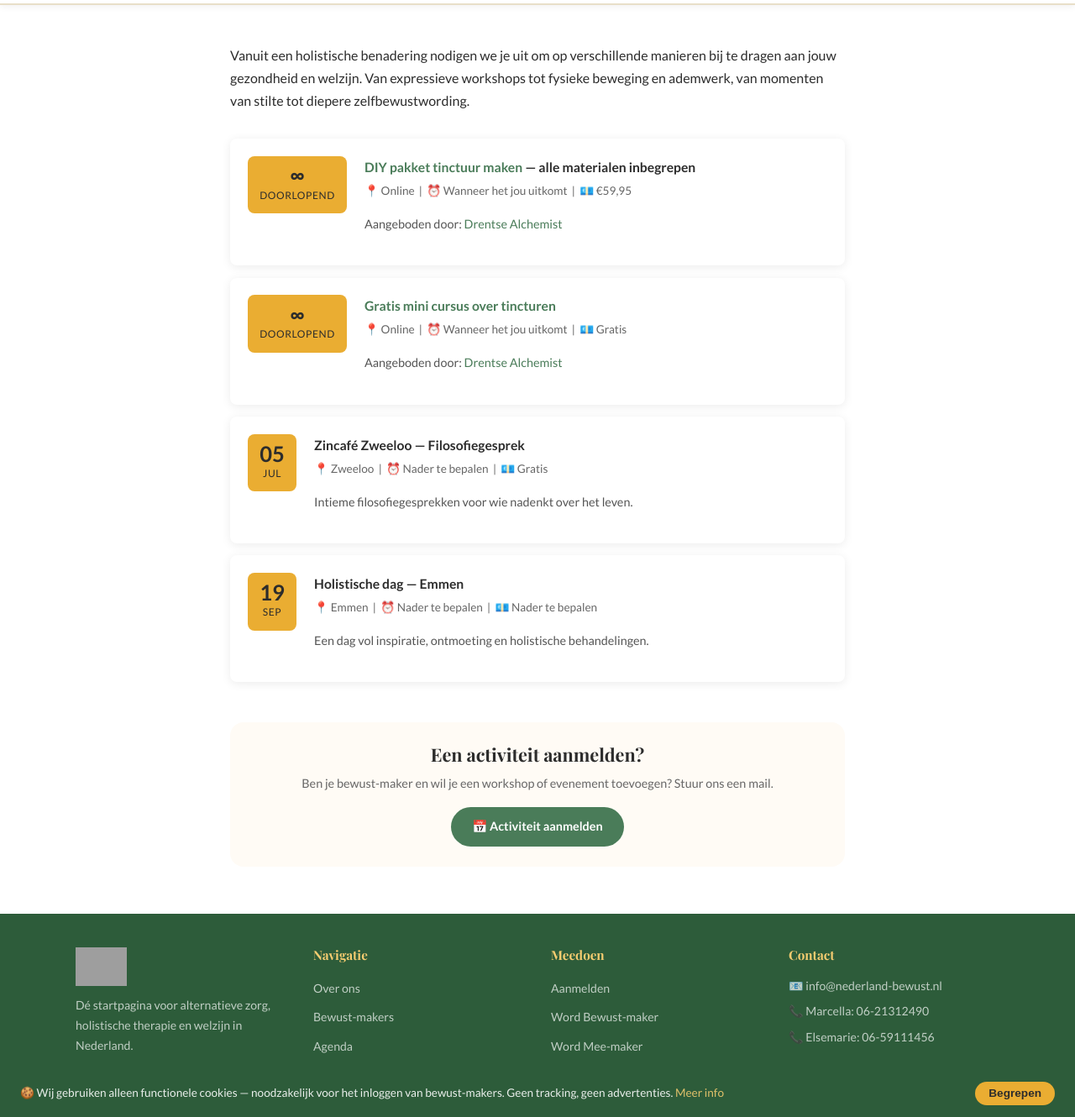
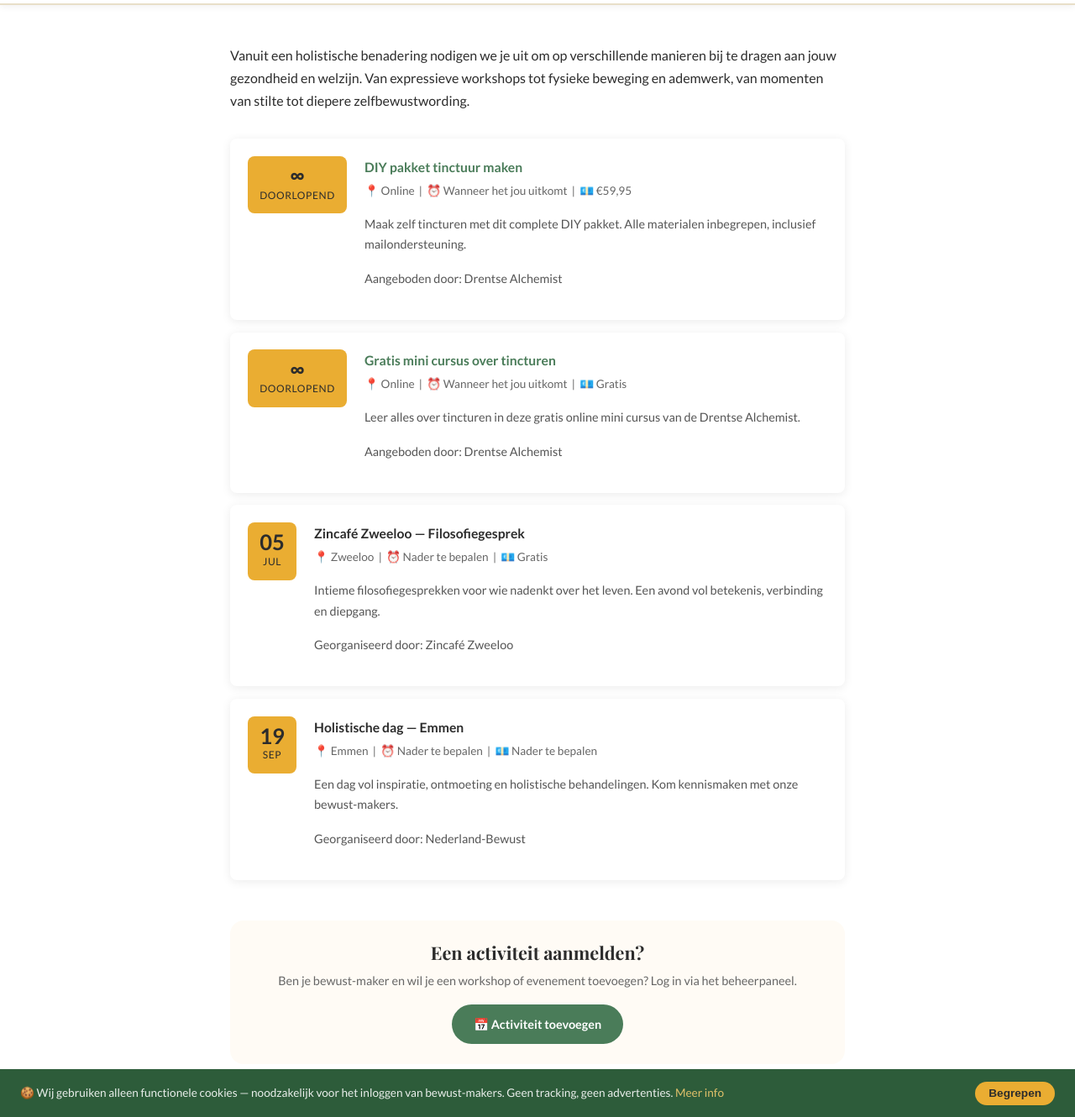
Before and after one commit to hands4flownl/nederland-bewust, a Jekyll site: the page built from pages/agenda.html, in a window 1280 px wide and 1400 px high, scrolled down 196 px, cut to the strip 70-1400 px from the top of the window. Shown: the whole strip at 84% size. Built offline with Jekyll 4.4.1, drawn with Linux system fonts in a browser that asks for light colours; grey boxes are pictures that could not be loaded.

Commit message:
📅 Agenda: leest nu uit _agenda/ collectie (CMS-beheerbaar)

```diff
--- a/pages/agenda.html
+++ b/pages/agenda.html
@@ -15,9 +15,13 @@
 
     <p style="margin-bottom:2rem;">Vanuit een holistische benadering nodigen we je uit om op verschillende manieren bij te dragen aan jouw gezondheid en welzijn. Van expressieve workshops tot fysieke beweging en ademwerk, van momenten van stilte tot diepere zelfbewustwording.</p>
 
+    {% assign alle_items = site.agenda | where: "gepubliceerd", true %}
+    {% assign doorlopend = alle_items | where: "doorlopend", true %}
+    {% assign gepland = alle_items | where: "doorlopend", false | sort: "datum" %}
+
     <div id="agenda-lijst">
 
-      <!-- Doorlopende activiteiten (geen vervaldatum) -->
+      {% for item in doorlopend %}
       <article class="agenda-item" data-datum="">
         <div class="agenda-datum">
           <div class="agenda-datum__dag">∞</div>
@@ -25,82 +29,77 @@
         </div>
         <div class="agenda-info">
           <p class="agenda-info__titel">
-            <a href="https://drentse-alchemist.nl/product/diy-tinctuurpakket-met-mailondersteuning" target="_blank" rel="noopener">DIY pakket tinctuur maken</a>
-            — alle materialen inbegrepen
+            {% if item.aanmeld and item.aanmeld != "" %}
+              <a href="{{ item.aanmeld }}" target="_blank" rel="noopener">{{ item.titel }}</a>
+            {% else %}
+              {{ item.titel }}
+            {% endif %}
           </p>
           <p class="agenda-info__meta">
-            📍 Online &nbsp;|&nbsp; ⏰ Wanneer het jou uitkomt &nbsp;|&nbsp; 💶 €59,95
+            📍 {{ item.locatie }} &nbsp;|&nbsp;
+            ⏰ {{ item.tijdstip }} &nbsp;|&nbsp;
+            💶 {{ item.prijs }}
           </p>
+          {% if item.beschrijving %}
+          <p style="font-size:0.9rem;color:#555;margin-top:0.4rem;">{{ item.beschrijving }}</p>
+          {% endif %}
           <p style="font-size:0.9rem;color:#555;margin-top:0.4rem;">
-            Aangeboden door: <a href="https://drentse-alchemist.nl" target="_blank" rel="noopener">Drentse Alchemist</a>
+            Aangeboden door: {{ item.organisator }}
           </p>
         </div>
       </article>
+      {% endfor %}
 
-      <article class="agenda-item" data-datum="">
+      {% for item in gepland %}
+      {% assign datum_parts = item.datum | split: "-" %}
+      {% assign maanden = "jan,feb,mrt,apr,mei,jun,jul,aug,sep,okt,nov,dec" | split: "," %}
+      {% assign maand_nr = datum_parts[1] | minus: 1 %}
+      {% assign maand_naam = maanden[maand_nr] %}
+      <article class="agenda-item" data-datum="{{ item.datum }}">
         <div class="agenda-datum">
-          <div class="agenda-datum__dag">∞</div>
-          <div class="agenda-datum__maand">Doorlopend</div>
+          <div class="agenda-datum__dag">{{ datum_parts[2] }}</div>
+          <div class="agenda-datum__maand">{{ maand_naam }}</div>
         </div>
         <div class="agenda-info">
           <p class="agenda-info__titel">
-            <a href="https://drentse-alchemist.nl/blog/gratis-mini-cursus-over-tincturen" target="_blank" rel="noopener">Gratis mini cursus over tincturen</a>
+            {% if item.aanmeld and item.aanmeld != "" %}
+              <a href="{{ item.aanmeld }}" target="_blank" rel="noopener">{{ item.titel }}</a>
+            {% else %}
+              {{ item.titel }}
+            {% endif %}
           </p>
           <p class="agenda-info__meta">
-            📍 Online &nbsp;|&nbsp; ⏰ Wanneer het jou uitkomt &nbsp;|&nbsp; 💶 Gratis
+            📍 {{ item.locatie }} &nbsp;|&nbsp;
+            ⏰ {{ item.tijdstip }} &nbsp;|&nbsp;
+            💶 {{ item.prijs }}
           </p>
+          {% if item.beschrijving %}
+          <p style="font-size:0.9rem;color:#555;margin-top:0.4rem;">{{ item.beschrijving }}</p>
+          {% endif %}
           <p style="font-size:0.9rem;color:#555;margin-top:0.4rem;">
-            Aangeboden door: <a href="https://drentse-alchemist.nl" target="_blank" rel="noopener">Drentse Alchemist</a>
+            Georganiseerd door: {{ item.organisator }}
           </p>
         </div>
       </article>
+      {% endfor %}
 
-      <!-- Geplande activiteiten — data-datum="YYYY-MM-DD" -->
-      <article class="agenda-item" data-datum="2026-07-05">
-        <div class="agenda-datum">
-          <div class="agenda-datum__dag">05</div>
-          <div class="agenda-datum__maand">jul</div>
-        </div>
-        <div class="agenda-info">
-          <p class="agenda-info__titel">Zincafé Zweeloo — Filosofiegesprek</p>
-          <p class="agenda-info__meta">
-            📍 Zweeloo &nbsp;|&nbsp; ⏰ Nader te bepalen &nbsp;|&nbsp; 💶 Gratis
-          </p>
-          <p style="font-size:0.9rem;color:#555;margin-top:0.4rem;">
-            Intieme filosofiegesprekken voor wie nadenkt over het leven.
-          </p>
-        </div>
-      </article>
+      {% if alle_items.size == 0 %}
+      <div style="text-align:center; padding:3rem 0; color:var(--tekst-licht);">
+        <p style="font-size:1.1rem;">Er staan momenteel geen activiteiten gepland.</p>
+        <p style="margin-top:0.5rem; font-size:0.9rem;">Volg ons op
+          <a href="https://www.facebook.com/profile.php?id=61587382533407" target="_blank" rel="noopener">Facebook</a>
+          of <a href="https://www.instagram.com/nederlandbewust2026/" target="_blank" rel="noopener">Instagram</a>
+          voor de laatste updates.</p>
+      </div>
+      {% endif %}
 
-      <article class="agenda-item" data-datum="2026-09-19">
-        <div class="agenda-datum">
-          <div class="agenda-datum__dag">19</div>
-          <div class="agenda-datum__maand">sep</div>
-        </div>
-        <div class="agenda-info">
-          <p class="agenda-info__titel">Holistische dag — Emmen</p>
-          <p class="agenda-info__meta">
-            📍 Emmen &nbsp;|&nbsp; ⏰ Nader te bepalen &nbsp;|&nbsp; 💶 Nader te bepalen
-          </p>
-          <p style="font-size:0.9rem;color:#555;margin-top:0.4rem;">
-            Een dag vol inspiratie, ontmoeting en holistische behandelingen.
-          </p>
-        </div>
-      </article>
-
-    </div>
-
-    <div id="agenda-leeg" style="display:none; text-align:center; padding:3rem 0; color:var(--tekst-licht);">
-      <p style="font-size:1.1rem;">Er staan momenteel geen activiteiten gepland.</p>
-      <p style="margin-top:0.5rem; font-size:0.9rem;">Volg ons op <a href="https://www.facebook.com/profile.php?id=61587382533407" target="_blank" rel="noopener">Facebook</a> of <a href="https://www.instagram.com/nederlandbewust2026/" target="_blank" rel="noopener">Instagram</a> voor de laatste updates.</p>
     </div>
 
     <!-- Activiteit aanmelden -->
     <div style="margin-top:3rem; background:var(--creme); border-radius:var(--radius-groot); padding:1.5rem 2rem; text-align:center;">
       <h3 style="margin-bottom:0.5rem;">Een activiteit aanmelden?</h3>
-      <p style="font-size:0.9rem; color:var(--tekst-licht); margin-bottom:1rem;">Ben je bewust-maker en wil je een workshop of evenement toevoegen? Stuur ons een mail.</p>
-      <a href="mailto:info@nederland-bewust.nl?subject=Activiteit toevoegen aan agenda&body=Hallo,%0A%0AIk wil graag de volgende activiteit toevoegen:%0A%0ATitel: %0ADatum: %0ATijdstip: %0ALocatie: %0APrijs: %0ALink voor aanmelding: %0AOmschrijving: %0A%0AMet vriendelijke groet,"
-         class="knop knop--groen" style="font-size:0.9rem;">📅 Activiteit aanmelden</a>
+      <p style="font-size:0.9rem; color:var(--tekst-licht); margin-bottom:1rem;">Ben je bewust-maker en wil je een workshop of evenement toevoegen? Log in via het beheerpaneel.</p>
+      <a href="/maker-beheer/" class="knop knop--groen" style="font-size:0.9rem;">📅 Activiteit toevoegen</a>
     </div>
 
   </div>
```
Also changed, not shown: other parts of pages/agenda.html (+3 -23 lines).
